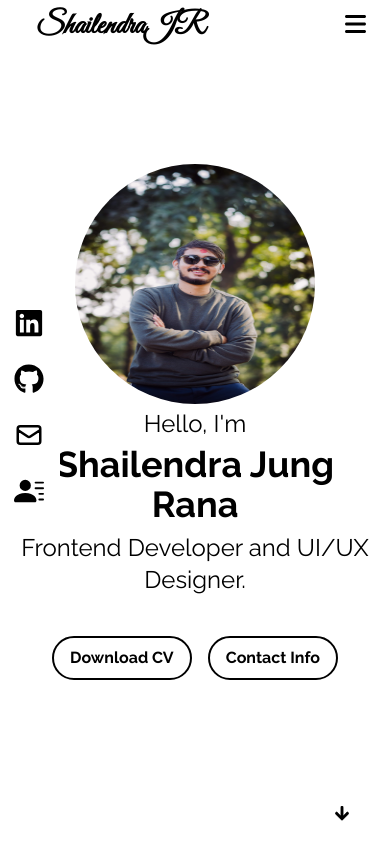
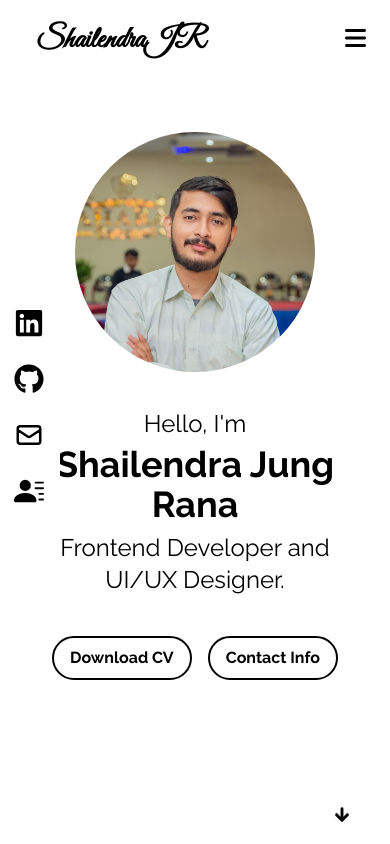
Before and after one commit to ShailendraJungRana/Portfolio, a React (Create React App) app: page / in a window 390 px wide. Shown: the top 844 px of the page. Built offline with nearby package versions, Linux system fonts and the light colour scheme.

Commit message:
Making the responsive part finish

```diff
--- a/src/App.js
+++ b/src/App.js
@@ -6,8 +6,12 @@ import About from './components/About';
 import Projects from './components/Projects';
 import Experience from './components/Experience';
 import Contact from './components/Contact';
+import { useEffect } from 'react';
 
 function App() {
+  useEffect (() => {
+  window.scrollTo(0, 0);
+  },[])
   return (
     <div className="App">
       <NavBar/>
--- a/src/components/About.jsx
+++ b/src/components/About.jsx
@@ -28,8 +28,8 @@ const About = () => {
             Crafting user-centric designs blending aesthetics with functionality. Proficient in Figma, Jitter, Webflow, and exploring React.js. Committed to staying ahead in UI/UX design and frontend development. Thrive on challenges, value teamwork, and open communication for exceptional digital experiences. Excited for a journey ahead, filled with creativity, innovation, and endless possibilities.
             </p>
         </div>
-        <div className='flex justify-end   bottom-5 right-5 mb-5 mr-14  '>
-          <FaArrowDown className='animate-bounce' onClick={handleScrollToAbout} />
+        <div className='flex justify-end   bottom-5 right-5 mb-5 mr-14 '>
+          <FaArrowDown id="about" className='animate-bounce' onClick={handleScrollToAbout} />
 
         </div>
     </div>
--- a/src/components/Experience.jsx
+++ b/src/components/Experience.jsx
@@ -11,12 +11,12 @@ import { FaArrowDown } from "react-icons/fa";
 
 const Experience = () => {
 
-    const handleScrollToExperience = () => {
-        const experienceSection = document.getElementsByName('experience')[0];
-        if (experienceSection) {
-          experienceSection.scrollIntoView({ behavior: 'smooth' });
-        }
-      };
+    // const handleScrollToExperience = () => {
+    //     const experienceSection = document.getElementsByName('Projects')[0];
+    //     if (experienceSection) {
+    //       experienceSection.scrollIntoView({ behavior: 'smooth' });
+    //     }
+    //   };
 
     const Technology =[
         {
@@ -92,7 +92,8 @@ const Experience = () => {
         </div>
       </div>
       <div className='flex justify-end absolute bottom-0 right-5 mr-5 mb-5 down-arrow'>
-          <FaArrowDown className='animate-bounce' onClick={handleScrollToExperience}/>
+          <FaArrowDown className='animate-bounce' />
+          {/* onClick={handleScrollToExperience} */}
 
         </div>
     </div>
--- a/src/components/NavBar.jsx
+++ b/src/components/NavBar.jsx
@@ -9,6 +9,18 @@ const Navbar = () => {
 
   // }
   const [nav,setNav]= useState(false);
+
+
+    const toggleNav = ()=>{
+      setNav(!nav);
+      let body = document.body;
+      if(!nav){
+          body.style.overflow = "hidden";
+      }
+      else{
+          body.style.overflow ="auto";
+      }
+  };
 
   const links=[
     {
@@ -30,52 +42,39 @@ const Navbar = () => {
   ];
 
 return (
-    // px-4 is a bootstrap class that adds padding to all
-    //py-1 is bootstrap class that adds padding to vertical
-    <div className="flex justify-between items-center w-full h-20px-2 py-2  text-black fixed bg-white fixed">
+  <div className={`flex justify-between items-center w-full h-20 ${nav ? 'bg-to-b from-white to-gray-800' : 'bg-white'} fixed`}>
     <div>
-        <h1 className="text-3xl font-bold font-signature ml-4 px-5 cursor-pointer"  >ShailendraJR</h1>
+      <h1 className="text-3xl font-bold font-signature ml-4 px-5 cursor-pointer">ShailendraJR</h1>
     </div>
-      <ul className='hidden md:flex mr-15' >
-      {/* //changes in here and li key mr-10 */}
-
-      {links.map(({id,link}) =>(
-           <li key={id} className='px-5 cursor-pointer capitalize font-medium
-           text-black-500 hover:scale-105 duration-300 mr-10 py-4 lg:py-4'>
-
-          <Link to={link} smooth duration={500}>{link}
-            </Link>
-           </li> //key={link,id}
-      ))}
-      </ul>
-
-      <div onClick={()=>setNav(!nav)} className='cursor-pointer pr-6 z-10 text-grey-500 md:hidden '>
-        {nav ?  <FontAwesomeIcon icon={faTimes} style ={{fontSize: "24px"}}/> : <FontAwesomeIcon icon={faBars} style ={{fontSize: "24px"}}/>}
+    <div className="md:hidden">
+      <div onClick={toggleNav} className="cursor-pointer pr-6 z-10 text-grey-500">
+        <FontAwesomeIcon icon={nav ? faTimes : faBars} style={{ fontSize: "24px" }} />
       </div>
-        {nav && (
-          <ul className='flex flex-col justify-center absolute top-0 left-0 w-full h-screen bg-gradient-to-b from-white to-gray-800 text-black'>
-             {links.map(({id,link}) =>(
-           <li key={id}
-            className='px-5 cursor-pointer capitalize font-medium
-           text-black-500 hover:scale-105 duration-300 mr-10 py-4 lg:py-4'>
-
-          <Link onClick={()=>setNav(!nav)} to={link} smooth duration={500}>
+    </div>
+    <ul className={`md:flex ${nav ? '' : 'hidden'} mr-15`}>
+      {links.map(({ id, link }) => (
+        <li key={id} className='px-5 cursor-pointer capitalize font-medium text-black-500 hover:scale-105 duration-300 mr-10 py-4 lg:py-4'>
+          <Link to={link} smooth duration={500} onClick={toggleNav}>
             {link}
           </Link>
         </li>
       ))}
-
     </ul>
+    {nav && (
+      <div className="md:hidden absolute top-0 left-0 w-full h-screen bg-gradient-to-b from-white to-gray-800 text-black">
+        <ul className='flex flex-col justify-center'>
+          {links.map(({ id, link }) => (
+            <li key={id} className='px-5 cursor-pointer capitalize font-medium text-black-500 hover:scale-105 duration-300 mr-10 py-4 lg:py-4'>
+              <Link to={link} smooth duration={500} onClick={toggleNav}>
+                {link}
+              </Link>
+            </li>
+          ))}
+        </ul>
+      </div>
     )}
   </div>
-  )
-}
+);
+};
 
-
-
-// {/*
-//         <li key={id} className='px-4 cursor-pointer capitalize py-6 text-3xl'>
-//         </li>  */}
-// {/* <FontAwesomeIcon icon={faBars} style ={{fontSize: "24px"}}/> */}
-
-export default Navbar
+export default Navbar;
--- a/src/components/Projects.jsx
+++ b/src/components/Projects.jsx
@@ -35,8 +35,8 @@ const Projects = () => {
 
 
   return (
-    <div name="portfolio"  className="w-full h-screen bg-to-b from-white   to-black-800
-    text-white md:h-screen">
+    <div id="projects"  className="w-full h-screen bg-to-b  from-white   to-black-800
+    text-white md:h-screen p-4">
     <div className='max-w-screen-lg p-4 mx-auto flex flex-col justify-center w-full h-full'>
     <div className='pb-10'>
     <p className='text-4xl font-bold inline border-b-4 border-gray-500 py-2 text-black'>
--- a/src/components/Shailendra.jsx
+++ b/src/components/Shailendra.jsx
@@ -1,5 +1,5 @@
 import React from 'react'
-import HeroImage from "../assets/heroImage.jpg";
+import HeroImage from "../assets/shailendra.jpg";
 import { FaArrowDown } from "react-icons/fa";
 
 
@@ -10,25 +10,20 @@ const Shailendra = () => {
       aboutSection.scrollIntoView({ behavior: 'smooth' });
     }
   };
-  const handleDownloadCV=()=>{
-    const link = document.createElement("a");
-    link.href='/resume.pdf';
-    link.download='resume.pdf';
-    document.body.appendChild(link);
-    link.click();
-    document.body.removeChild(link);
-  };
+
 
   return (
      <div name='home' className='h-screen w-full bg-gradient-to-b' >
-        <div className='max-w-screen-lg mx-auto flex flex-col justify-center items-center h-full px-4 py-3 md:flex-row texts-center
-        justify-center h-full px-4 py-3 md:flex-row'>
-        <div className="flex justify-center items-center md:mr-0">
-            <img src={HeroImage} alt="profile" className='mx-auto rounded-full w-60 h-60 md:w-60 md:h-60 '/>
-        </div>
+        <div className='max-w-screen-lg mx-auto flex flex-col justify-center items-center h-full px-4 py-3 md:flex-row texts-center '>
+
+      <div className="flex justify-center items-center md:mr-0">
+  <div className="w-60 h-60 md:w-60 md:h-60">
+    <img src={HeroImage} alt="profile" className='object-cover rounded-full w-full h-full' />
+  </div>
+</div>
 
          {/* <div className='max-w-screen-lg flex flex-col justify-center items-center h-screen'> */}
-        <div className='flex flex-col justify-center items-center md:ml-8'>
+        <div className='flex flex-col justify-center items-center md:ml-8 p-8'>
         <div className='text-center md:mr-0' >
              <p className='text-2xl py-1'>Hello, I'm</p>
              <h1 className='text-4xl font-bold'>Shailendra Jung Rana</h1>
@@ -36,11 +31,11 @@ const Shailendra = () => {
         </div>
 
         <div className='flex justify-center space-x-4 mt-8'>
-             <button className="bg-white hover:bg-gray-700 text-black font-bold py-2 px-4 rounded-full border-2 border-black " onClick={handleDownloadCV} >
+             <a href='/ShailendraJR.pdf'  target="_blank" className="bg-white hover:bg-gray-700 hover:text-white text-black font-bold py-2 px-4 rounded-full border-2 border-black "  >
                Download CV
-             </button>
+             </a>
 
-             <button className="bg-white hover:bg-gray-700 text-black font-bold py-2 px-4 rounded-full border-2 border-black">
+             <button className="bg-white hover:bg-gray-700 hover:text-white text-black font-bold py-2 px-4 rounded-full border-2 border-black">
                Contact Info
              </button>
 
@@ -48,8 +43,8 @@ const Shailendra = () => {
         </div>
         </div>
         </div>
-        <div className='flex justify-end absolute bottom-0 right-5 mr-5 mb-5 down-arrow'>
-          <FaArrowDown className='animate-bounce' onClick={handleScrollToAbout}/>
+        <div id='about' className='flex justify-end absolute bottom-0 right-5 mr-5 mb-5 down-arrow'>
+          <FaArrowDown className='animate-bounce' onClick={handleScrollToAbout} />
 
         </div>
      </div>
@@ -59,25 +54,3 @@ const Shailendra = () => {
 }
 
 export default Shailendra
-
-// <div className='flex flex-col md:flex-row'>
-//   <div className="flex justify-center items-center">
-//     <img src={HeroImage} alt="profile" className='mx-auto rounded-full w-60 h-60 md:w-60 md:h-60'/>
-//   </div>
-
-//   <div className='flex flex-col justify-center items-center md:ml-8'>
-//     <div className='text-center'>
-//       <p className='text-2xl'>Hello, I'm</p>
-//       <h1 className='text-4xl font-bold'>Shailendra Jung Rana</h1>
-//       <p className='text-2xl'>Frontend Developer and UI/UX Designer.</p>
-//     </div>
-//     <div className='flex justify-center space-x-4 mt-8'>
-//       <button className="bg-white hover:bg-gray-700 text-black font-bold py-2 px-4 rounded-full border-2 border-black">
-//         Download CV
-//       </button>
-//       <button className="bg-white hover:bg-gray-700 text-black font-bold py-2 px-4 rounded-full border-2 border-black">
-//         Contact Info
-//       </button>
-//     </div>
-//   </div>
-// </div>
```
Also changed, not shown: src/components/Contact.jsx (+4 -63 lines), src/assets/shailendra.jpg (added), 1 other file (tests, documents, lock files or other folders). Lines whose indentation alone changed are shown as unchanged.
